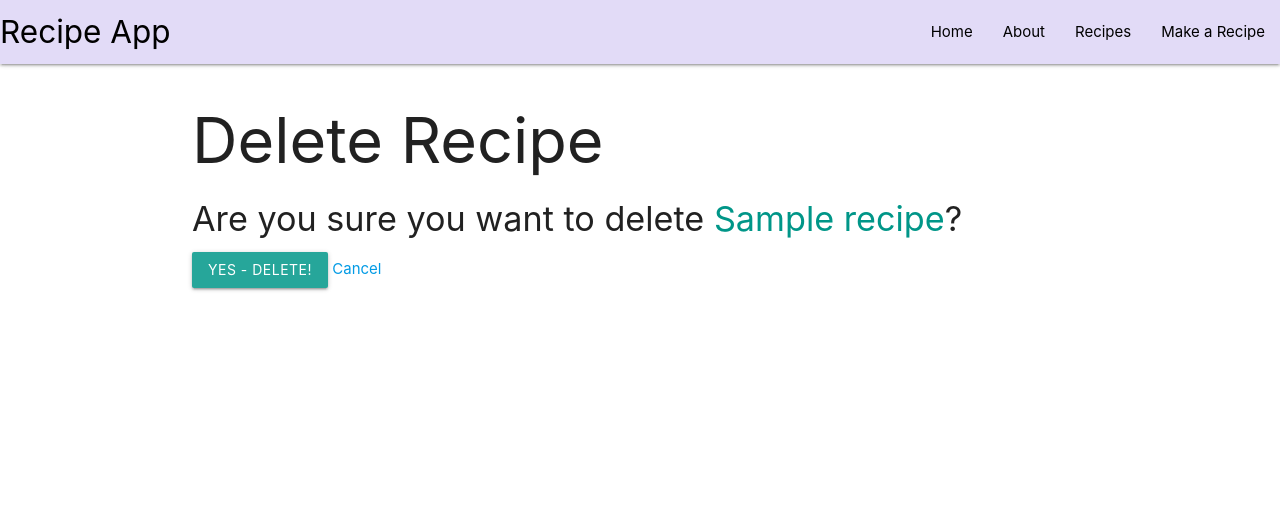
After one commit to mgrassa14/RECIPES, a Django app: page /recipes/1/delete/ in a window 1280 px wide. The commit adds this page. Shown: the top 528 px of the page. Run offline with Django 4.2, Linux system fonts and the light colour scheme; tables that the repository leaves empty hold one stand-in row (values such as "Sample post").

Commit message:
added update and delete function

```diff
--- /dev/null
+++ b/main_app/templates/main_app/recipe_confirm_delete.html
@@ -0,0 +1,13 @@
+{% extends 'base.html' %}
+
+{% block content %}
+  <h1>Delete Recipe</h1>
+
+  <h4>Are you sure you want to delete <span class="teal-text">{{ object.title }}</span>?</h4>
+
+  <form action="" method="POST">
+    {% csrf_token %}
+    <input type="submit" value="Yes - Delete!" class="btn">
+    <a href="{% url 'detail' recipe.id %}">Cancel</a>
+  </form>
+{% endblock %}
--- a/main_app/templates/recipes/detail.html
+++ b/main_app/templates/recipes/detail.html
@@ -10,8 +10,8 @@
         <p>Description: {{ recipe.description }}</p>
     </div>
     <div class="card-action">
-        <a href="">Edit</a>
-        <a href="">Delete</a>
+        <a href="{% url 'recipes_update' recipe.id %}">Edit</a>
+        <a href="{% url 'recipes_delete' recipe.id %}">Delete</a>
     </div>
 </div>
 <p>title: {{ recipe.title }}</p>
--- a/main_app/urls.py
+++ b/main_app/urls.py
@@ -13,4 +13,8 @@ urlpatterns = [
     path('recipes/<int:recipe_id>/', views.recipes_detail, name='detail'),
     # localhost:8000/recipes/create
     path('recipes/create', views.RecipeCreate.as_view(), name='recipes_create'),
+
+    path('recipes/<int:pk>/update/', views.RecipeUpdate.as_view(), name='recipes_update'),
+
+    path('recipes/<int:pk>/delete/', views.RecipeDelete.as_view(), name='recipes_delete'),
 ]
--- a/main_app/views.py
+++ b/main_app/views.py
@@ -1,5 +1,5 @@
 from django.shortcuts import render
-from django.views.generic.edit import CreateView
+from django.views.generic.edit import CreateView, UpdateView, DeleteView
 from .models import Recipe
 
 # Create your views here.
@@ -8,6 +8,14 @@ class RecipeCreate(CreateView):
   model = Recipe
   fields = ['title', 'culture', 'description']
   success_url = '/recipes/'
+
+class RecipeUpdate(UpdateView):
+    model = Recipe
+    fields = ['culture', 'description']
+
+class RecipeDelete(DeleteView):
+    model = Recipe
+    success_url = '/recipes/'
 
 def recipes_index(request):
     recipes = Recipe.objects.all()
```
Also changed, not shown: main_app/templates/main_app/recipe_form.html (+6 -1 lines).
